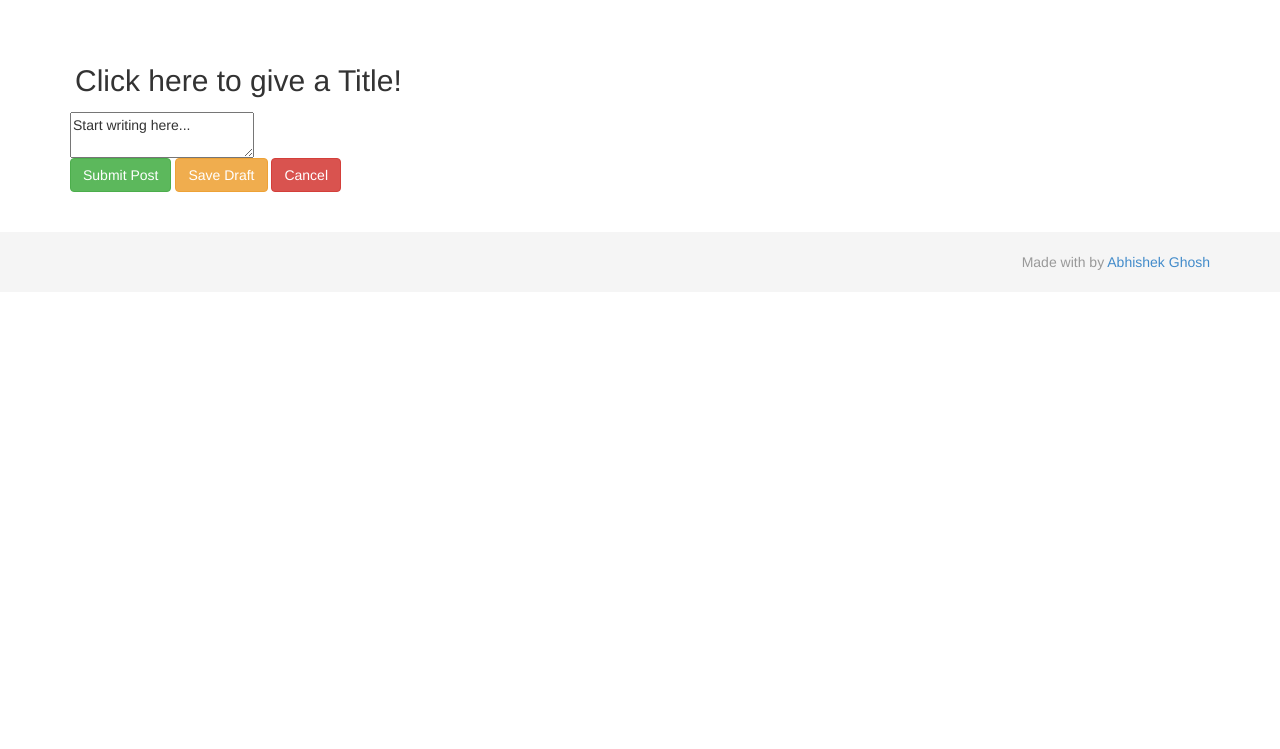
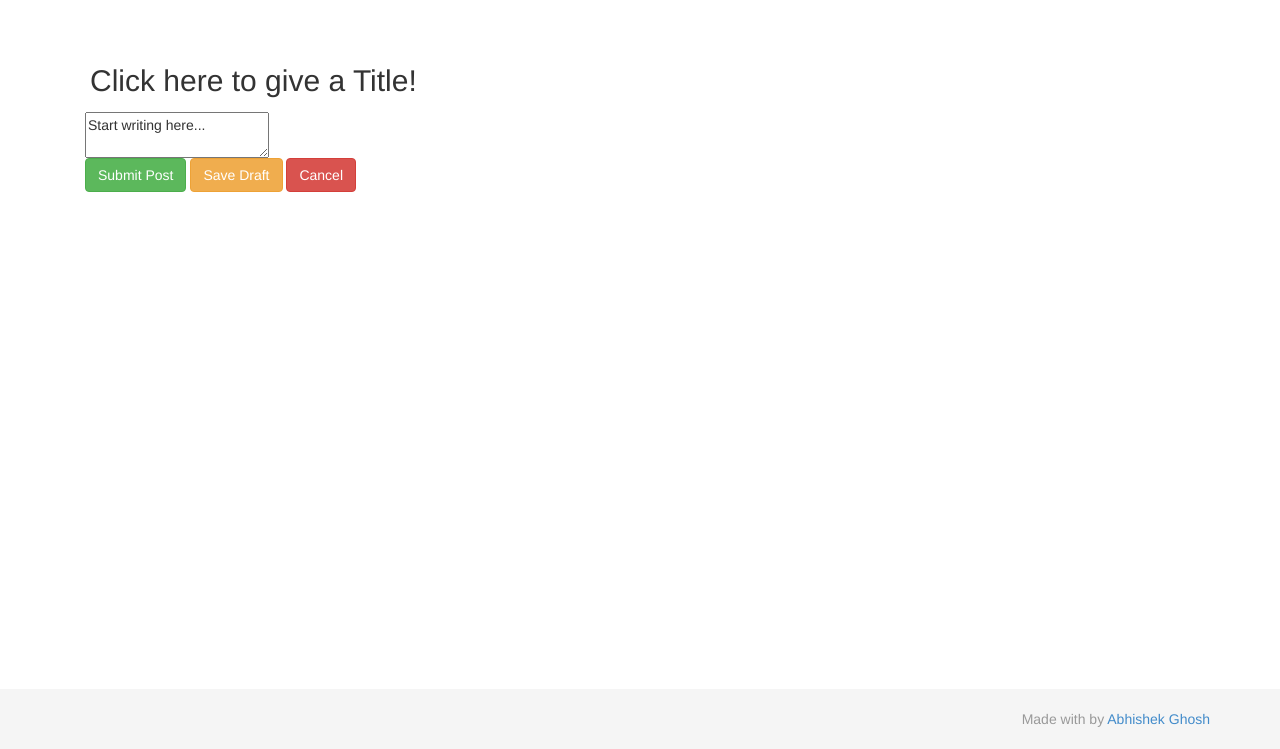
Before and after one commit to ghoshabhi/Multi-User-Blog, a Python web app: template templates/newpost.html in a window 1280 px wide. Shown: the part 51-800 px from the top of the page. Run offline with Jinja, Linux system fonts and the light colour scheme; the template is opened without the code that fills it, so the values that code supplies are empty; some libraries are stand-ins or nearby versions.

Commit message:
Trying to make footer sticky.

```diff
--- a/templates/master.html
+++ b/templates/master.html
@@ -51,7 +51,7 @@
     {% endblock %}
   </div>
 
-  <div id="footer">
+  <div id="footer" class="navbar-fixed-bottom">
     <div class="container">
       <div class="pull-right">
         <p class="text-muted credit">Made with by <a href=
--- a/templates/newpost.html
+++ b/templates/newpost.html
@@ -34,6 +34,7 @@
   </div>
 {% endif %}
 
+<div class="container">
   <div class="row">
   <form id="form1" method='post'>
     <div class="col-md-9 postTitle">
@@ -51,7 +52,7 @@
       <input type="submit" name="login-submit" id="cancel-post" tabindex="4" class="btn btn-md btn-danger" value="Cancel">
     </div>
   </form>
+  <br><br><br><br><br>
 </div>
-
-  <br><br>
+</div>
 {% endblock %}
```
Also changed, not shown: main.py (+4 -3 lines).
